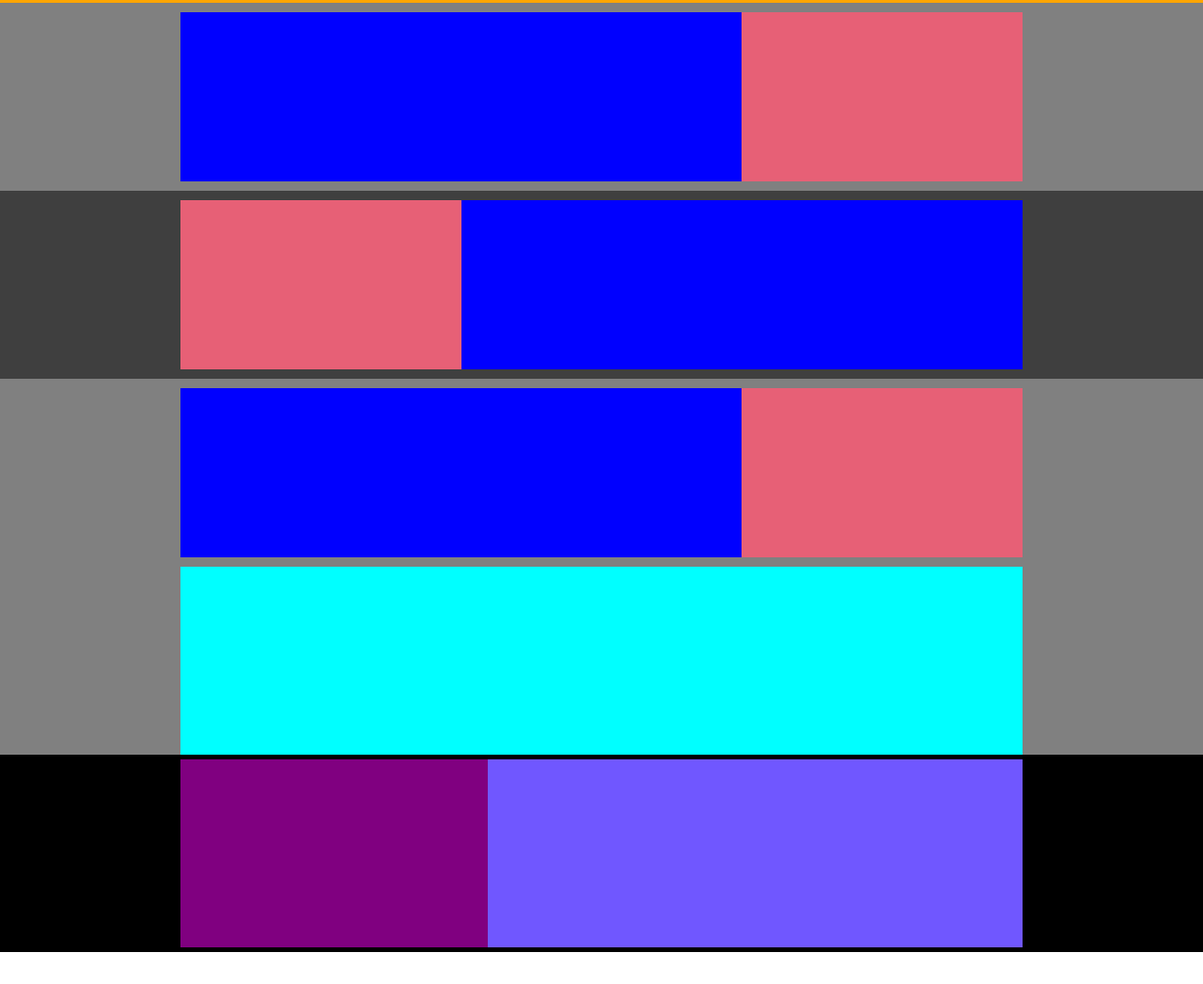
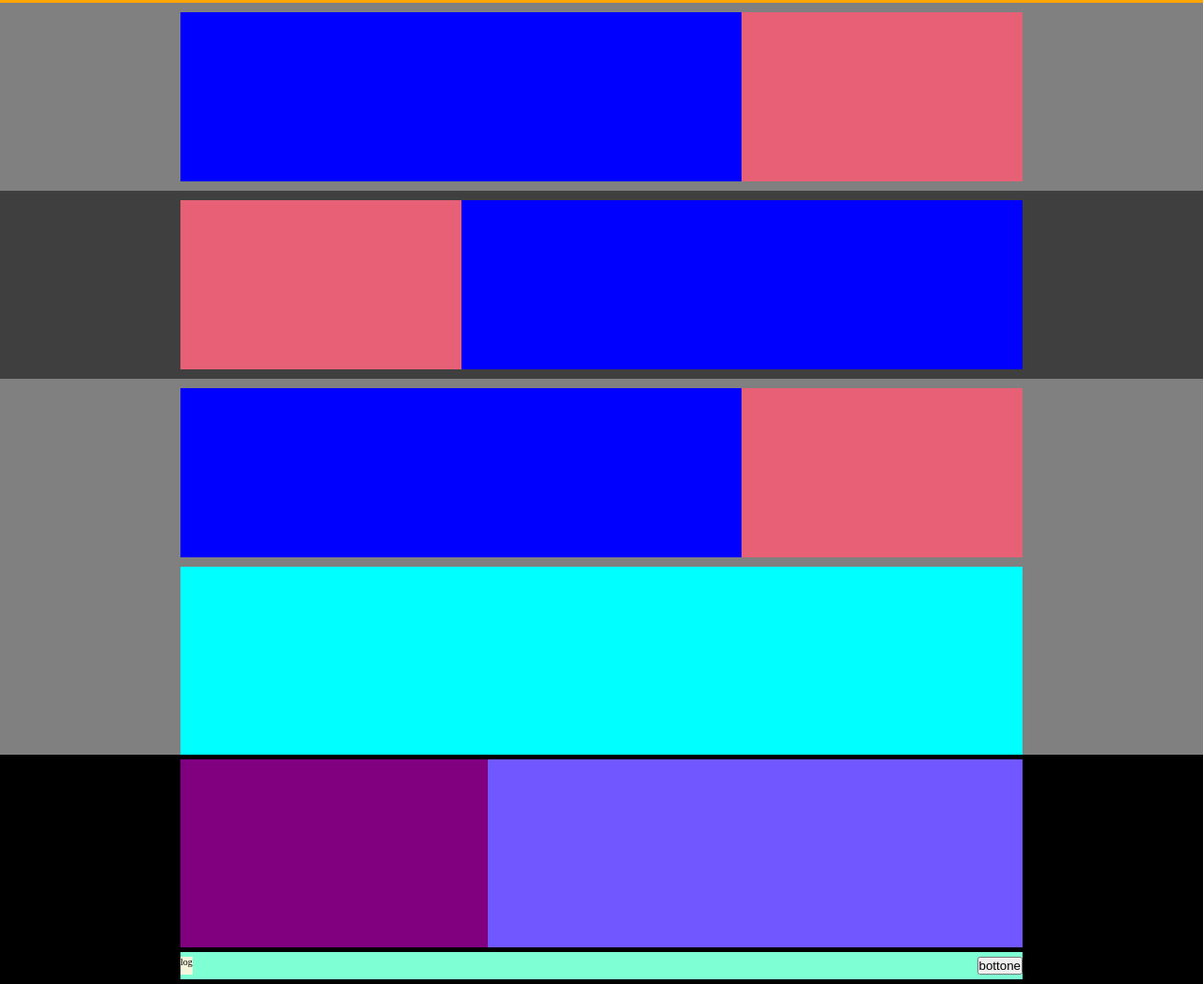
Before and after one commit to V1tale/htmlcss-struttura-discord, a plain HTML site: page index.html in a window 1280 px wide. Shown: the part 178-1225 px from the top of the page at 94% size. Before the commit the page ends 1191 px from the top, so only its background shows below. Drawn offline with Linux system fonts and the light colour scheme.

Commit message:
completato footer

```diff
--- a/css/style.css
+++ b/css/style.css
@@ -111,7 +111,15 @@ last-background {
     flex-grow: 3;
     background-color: purple;
 }
-footer {
+footer, .backgroundfooter{
     background-color: black;
     width: 100%;
 }
+.log {
+background-color: beige;
+}
+.foot {
+    width: 100%;
+    background-color: aquamarine;
+    margin-bottom: 5px;;
+}
--- a/index.html
+++ b/index.html
@@ -95,6 +95,16 @@
             <div class="column">
             </div>
         </div>
+        <div class="backgroundfooter">
+            <div class="container clear-fix">
+                <div class="flex-container foot">
+                    <div class="log">
+                        log
+                    </div>
+                    <div><button>bottone</button></div>
+                </div>
+            </div>
+        </div>
     </footer>
     <!-- /Footer  -->
 
```
